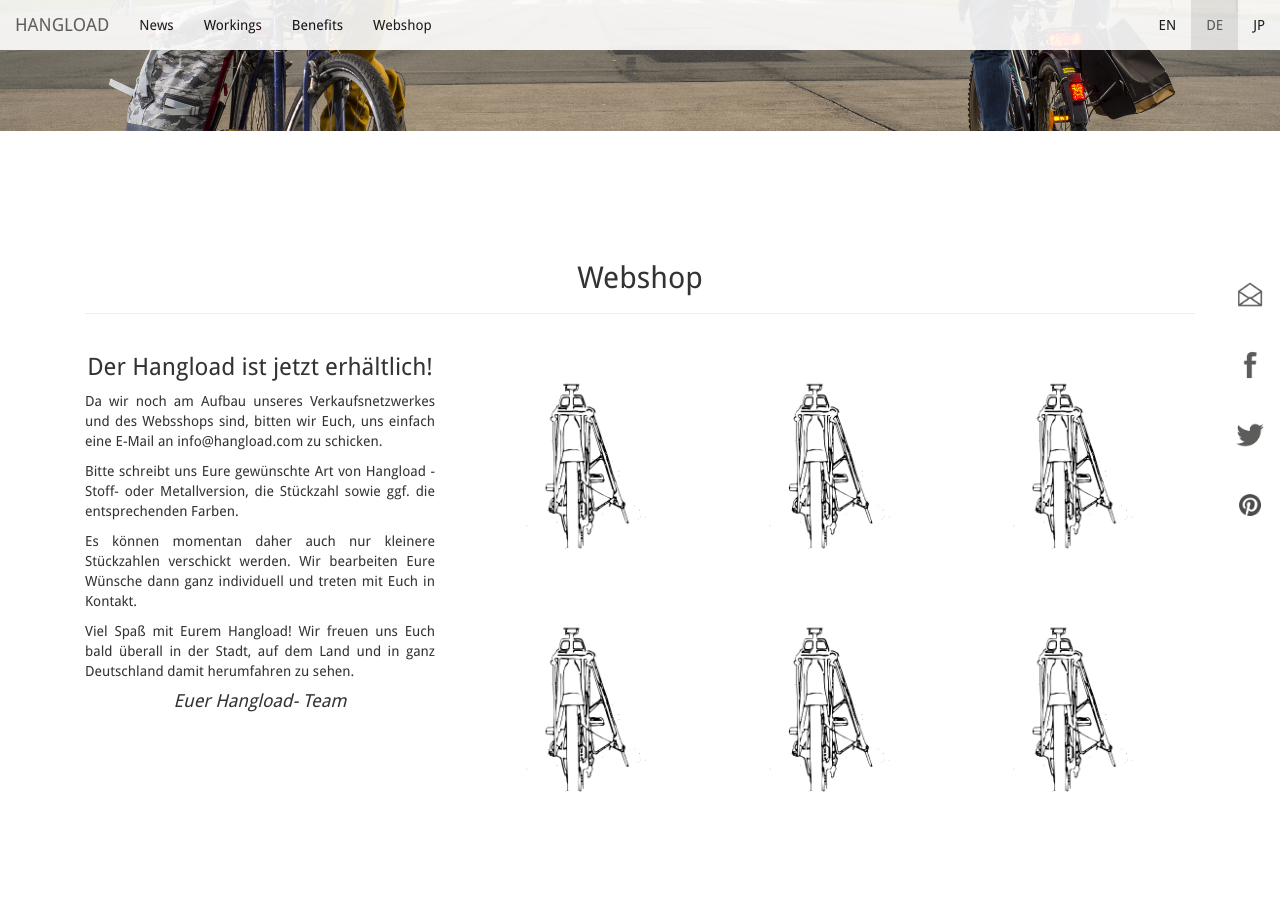
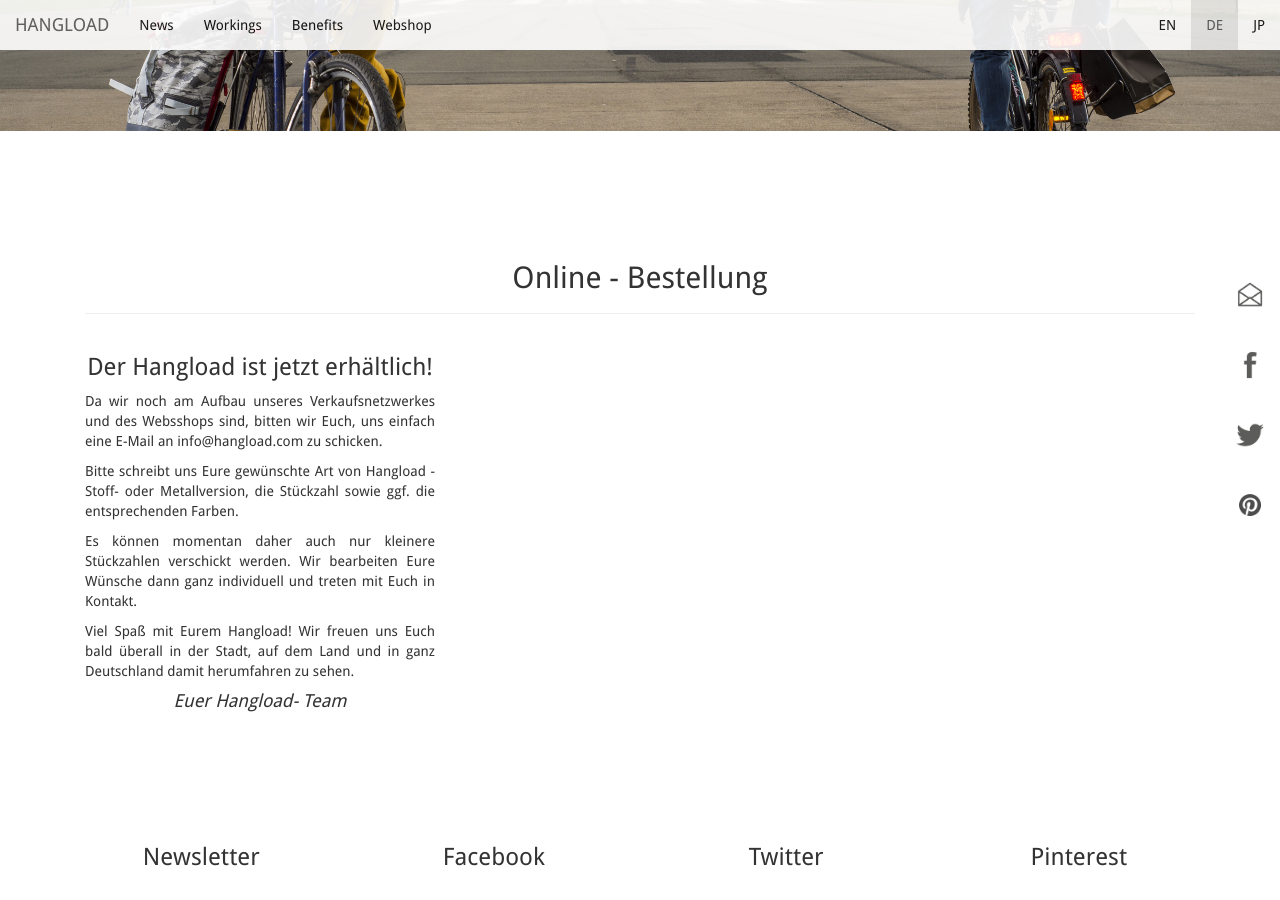
Before and after one commit to bodokaiser/hangload.com, a Jekyll site: the page built from de/index.html, in a window 1280 px wide and 900 px high, scrolled down 3897 px. Built offline with Jekyll 4.4.1, drawn with Linux system fonts in a browser that asks for light colours; nearby versions of some CDN libraries; library files that are not in the unit come from our copies; Markdown is read by kramdown in place of the engine named in the settings.

Commit message:
Update index.html

```diff
--- a/de/index.html
+++ b/de/index.html
@@ -176,7 +176,7 @@
   <!--<div class="row">-->
     <div class="col-xs-12">
       <div class="page-header">
-        <h2 class="text-center">Webshop</h2>
+        <h2 class="text-center">Online - Bestellung</h2>
       </div>
     </div>
   </div>
@@ -203,8 +203,8 @@
       </p>
     </div>
     <div class="col-xs-12 col-md-8">
-      <table width="100%">
-        <tr>
+     <!-- <table width="100%">
+       <tr>
           <td> <img class="img-responsive" alt="Drawings Empty"
           src="/images/workings/empty.png" /></td>
           <td> <img class="img-responsive" alt="Drawings Empty"
@@ -220,7 +220,7 @@
           <td> <img class="img-responsive" alt="Drawings Empty"
           src="/images/workings/empty.png" /></td>
         </tr>
-      </table>
+      </table> -->
     </div>
   </div>
 </article>
```
